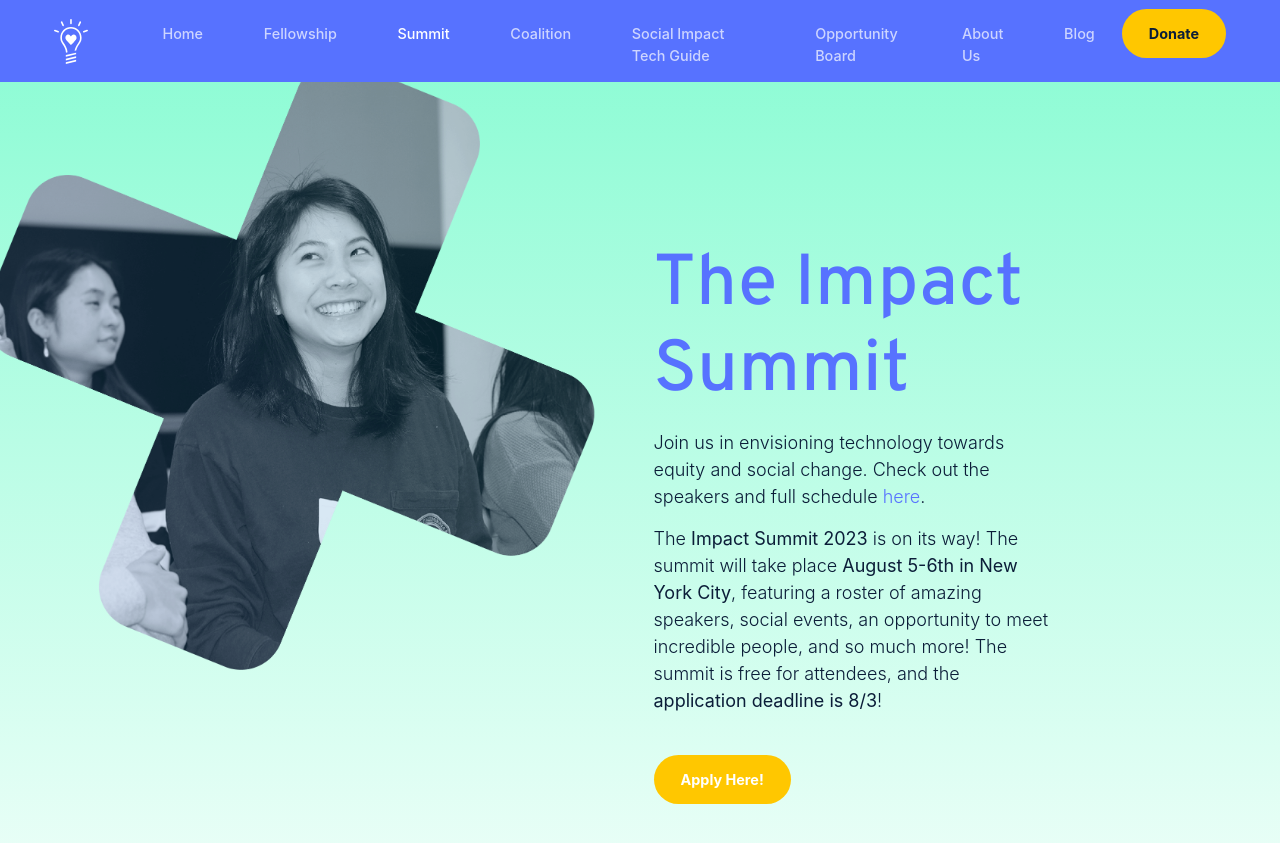
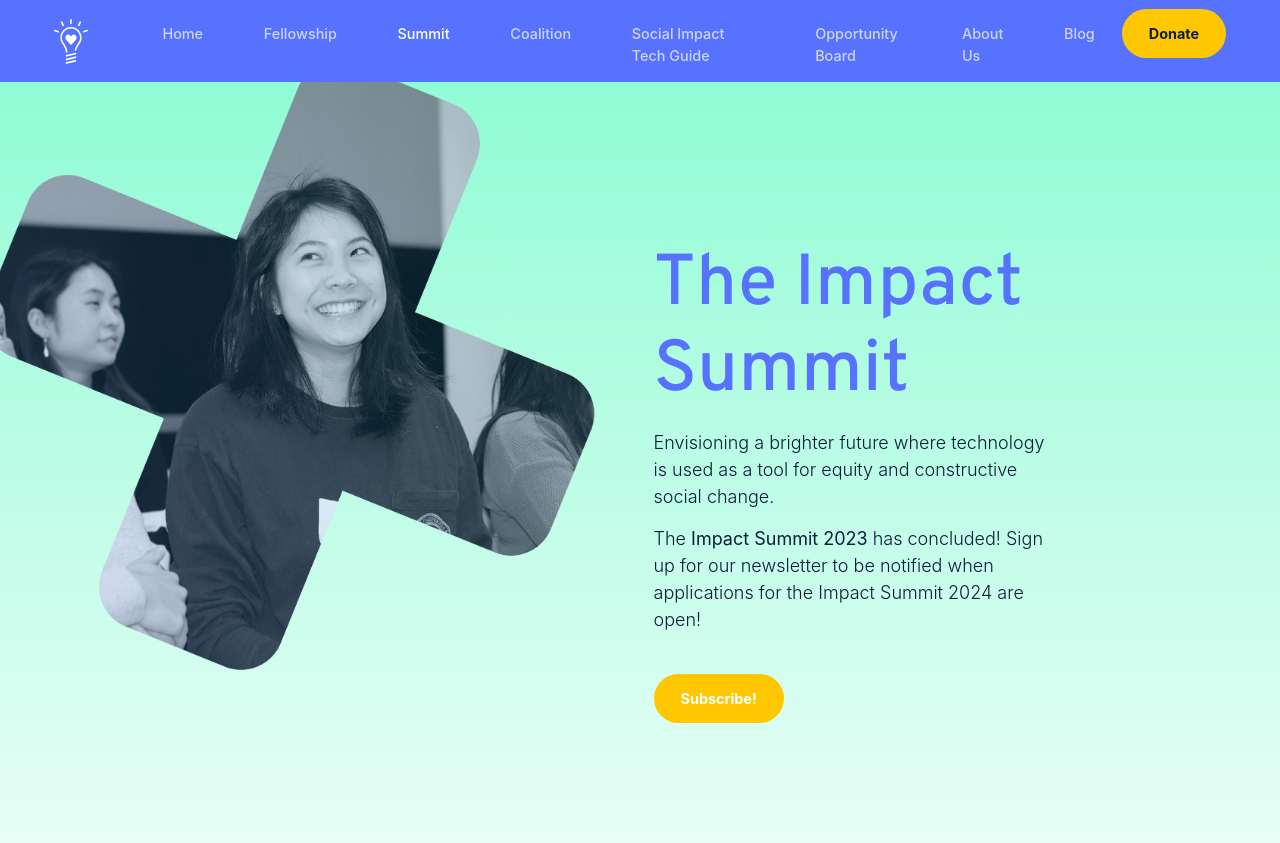
Before and after one commit to impact-labs/impact-labs.github.io, a Jekyll site: the page built from pages/summit.html, in a window 1280 px wide and 900 px high. Shown: the top 843 px of the window. Built offline with Jekyll 4.4.1, drawn with Linux system fonts in a browser that asks for light colours; a script that is not in the unit is left out.

Commit message:
Update summit.html (#123)

```diff
--- a/pages/summit.html
+++ b/pages/summit.html
@@ -13,14 +13,13 @@ image: /assets/images/seo/summit.jpg
 			<div class="col-10 col-md-4 lead">
 				<h1 class="text-primary">The Impact Summit</h1>
 				<p>
-					Join us in envisioning technology towards equity and social change. Check out the speakers and full schedule <a href="https://impactlabs.notion.site/2023-Impacket-3f7e5adac3104292acd08d3810bc4ab4">here</a>.
+					Envisioning a brighter future where technology is used as a tool for equity and constructive social change.
 				</p>
 				<p>
-					The <b>Impact Summit 2023</b> is on its way!
-					The summit will take place <b>August 5-6th in New York City</b>, featuring a roster of amazing speakers, social events, an opportunity to meet incredible people, and so much more!
-					 The summit is free for attendees, and the <b> application deadline is 8/3</b>!
+					The <b>Impact Summit 2023</b> has concluded!
+					Sign up for our newsletter to be notified when applications for the Impact Summit 2024 are open!
 				</p>
-				<a class="btn btn-warning mt-3" href="https://airtable.com/shrBjGBryVzzV5GUv?utm_source=substack&utm_medium=email" target="_blank">Apply Here!</a>
+				<a class="btn btn-warning mt-3" href="https://impactlabs.substack.com/" target="_blank">Subscribe!</a>
 			</div>
 		</div>
 		<div class="col-1 col-md-2"></div>
```
Also changed, not shown: other parts of pages/summit.html (+1 -1 lines).
